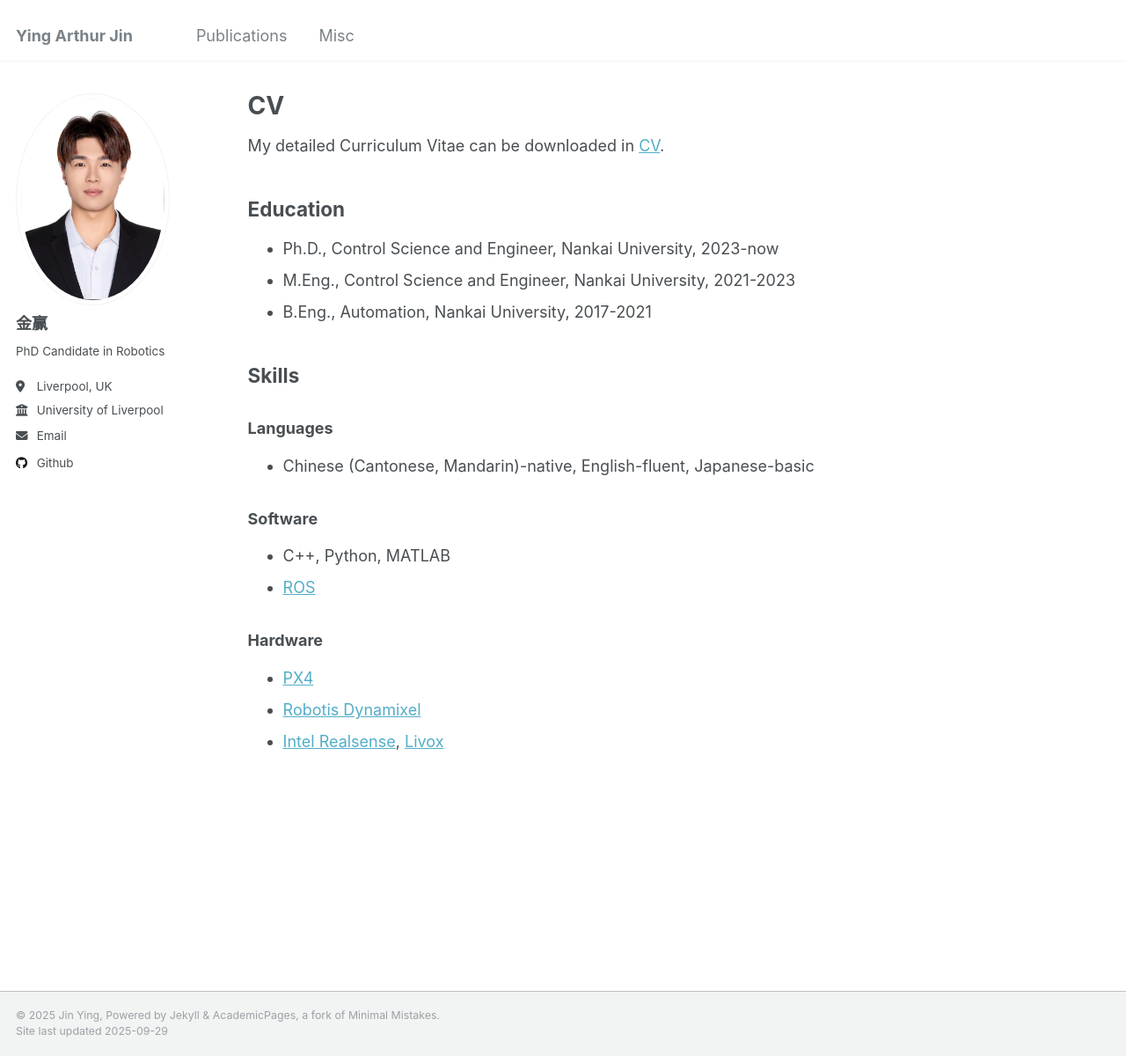
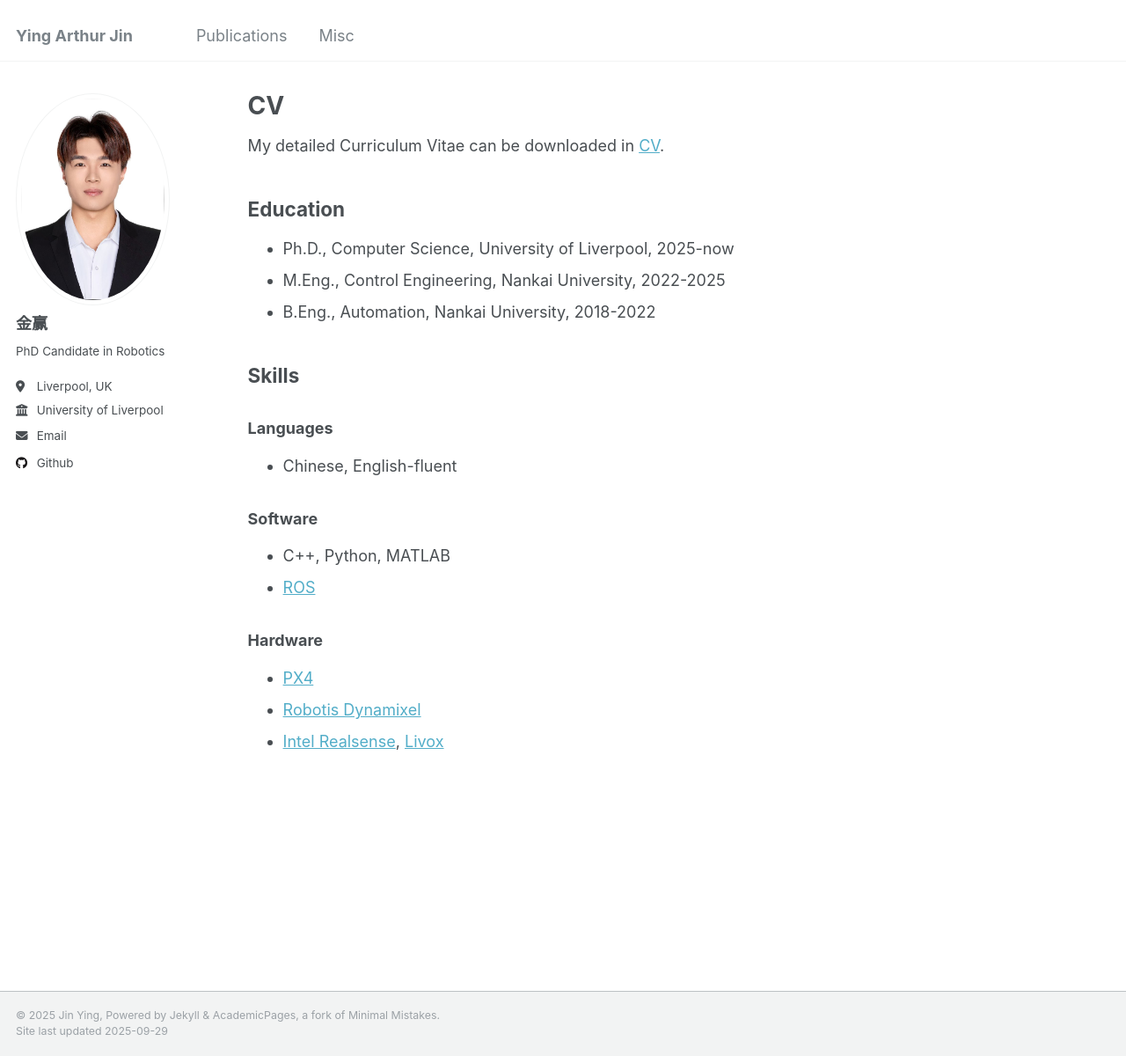
Before and after one commit to Arthuryingjin/Arthuryingjin.github.io, a Jekyll site: the page built from _pages/cv.md, in a window 1280 px wide and 1200 px high. Shown: the whole window at 88% size. Built offline with Jekyll 4.4.1, drawn with Linux system fonts in a browser that asks for light colours; comment, search, counter and statistics services are not loaded.

Commit message:
Update cv.md

```diff
--- a/_pages/cv.md
+++ b/_pages/cv.md
@@ -9,19 +9,19 @@ redirect_from:
 
 {% include base_path %}
 
-My detailed Curriculum Vitae can be downloaded in [CV](/files/ZZP_CV.pdf).
+My detailed Curriculum Vitae can be downloaded in [CV](/files/JincvEn.pdf).
 
 ## Education
 
-* Ph.D., Control Science and Engineer, Nankai University, 2023-now
-* M.Eng., Control Science and Engineer, Nankai University, 2021-2023
-* B.Eng., Automation, Nankai University, 2017-2021
+* Ph.D., Computer Science, University of Liverpool, 2025-now
+* M.Eng., Control Engineering, Nankai University, 2022-2025
+* B.Eng., Automation, Nankai University, 2018-2022
 
 ## Skills
 
 ### Languages
 
-* Chinese (Cantonese, Mandarin)-native, English-fluent, Japanese-basic
+* Chinese, English-fluent
 
 ### Software
 
```
